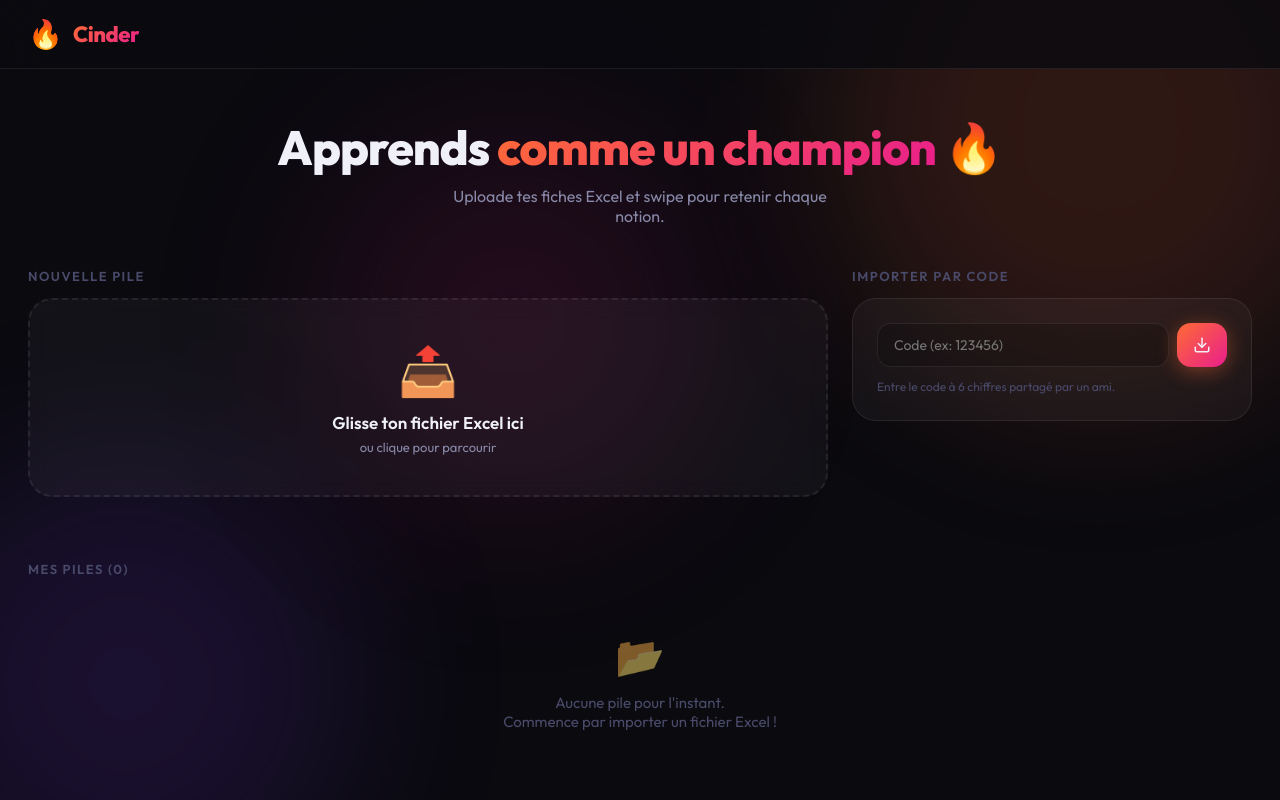
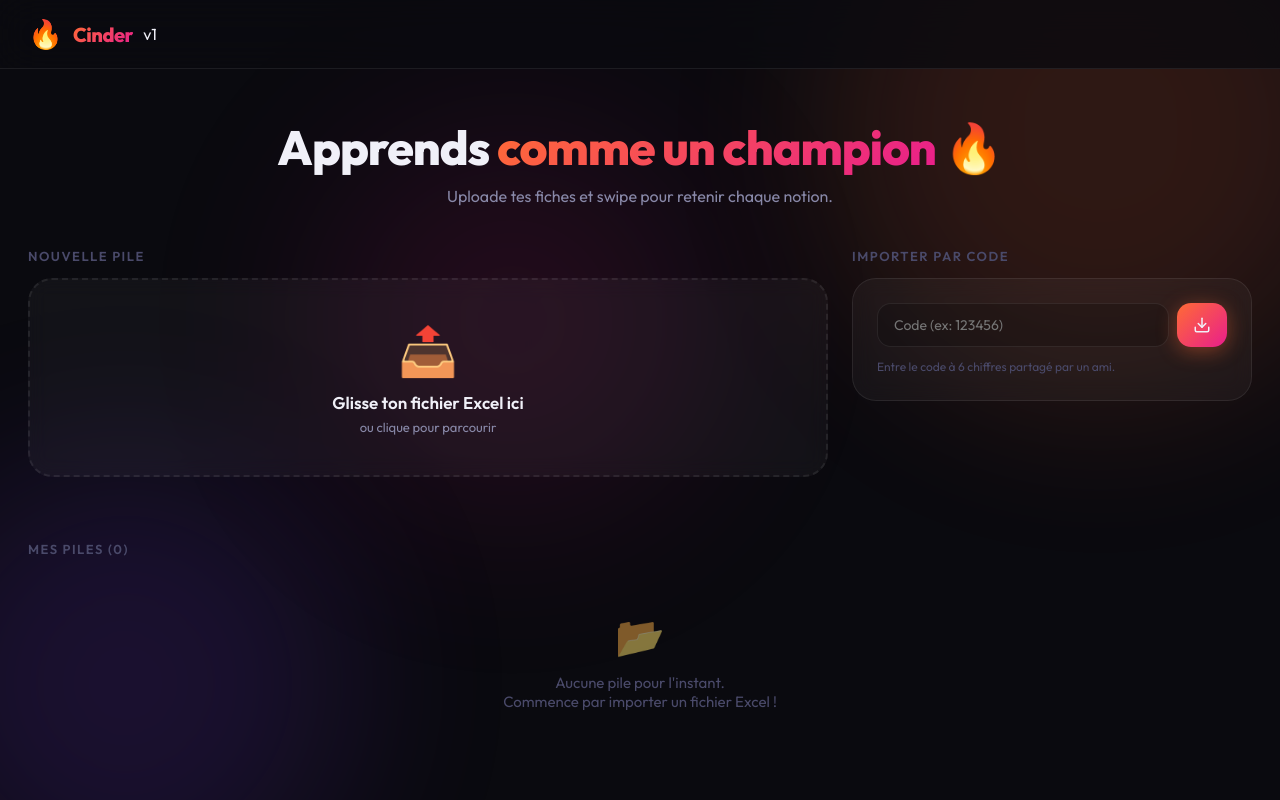
Before and after one commit to lumios-le-jeu/CINDER, a React (Vite) app: page / in a window 1280 px wide. Built offline with nearby package versions, Linux system fonts and the light colour scheme.

Commit message:
Refactor: update hero text and add version tag v1

```diff
--- a/src/App.jsx
+++ b/src/App.jsx
@@ -39,6 +39,7 @@ export default function App() {
         >
           <span className="header-logo-icon">🔥</span>
           <span className="header-logo-text">Cinder</span>
+          <span className="version-tag">v1</span>
         </div>
         <div className="header-actions">
           {studyPile && (
--- a/src/HomeView.jsx
+++ b/src/HomeView.jsx
@@ -234,7 +234,7 @@ export function HomeView({ piles, addPile, deletePile, resetPile, sharePile, imp
             {/* Hero */}
             <div className="home-hero">
                 <h1>Apprends <span>comme un champion</span> 🔥</h1>
-                <p>Uploade tes fiches Excel et swipe pour retenir chaque notion.</p>
+                <p>Uploade tes fiches et swipe pour retenir chaque notion.</p>
             </div>
 
             {/* Actions Grid */}
--- a/src/index.css
+++ b/src/index.css
@@ -171,7 +171,7 @@ body {
 }
 
 .header-logo-text {
-  font-size: 22px;
+  font-size: 20px;
   font-weight: 800;
   background: linear-gradient(135deg, var(--accent-orange), var(--accent-pink));
   -webkit-background-clip: text;
```
